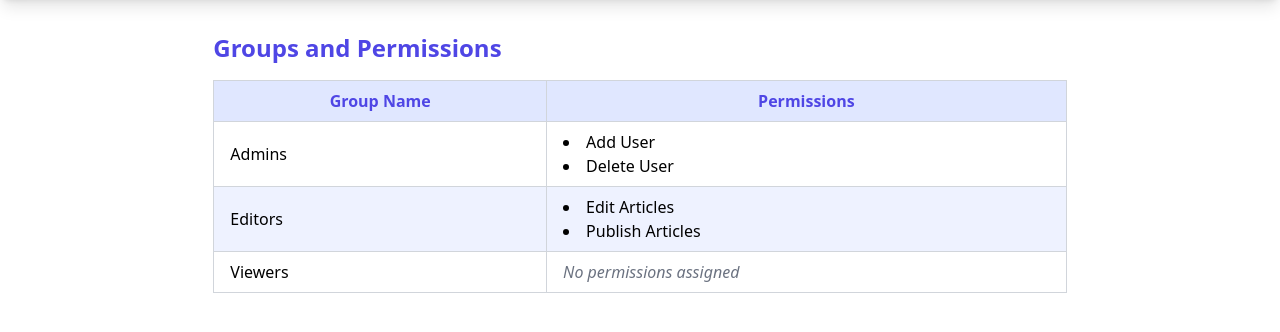
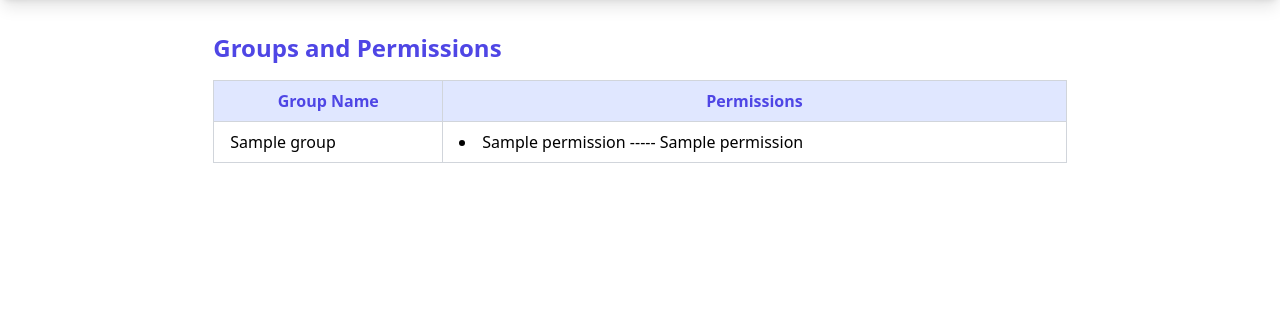
Before and after one commit to Shuvosarker4/event_management, a Django app: template events/templates/admin/group_list.html in a window 1280 px wide. Shown: the part 64-396 px from the top of the page. Run offline with Django 5.2, Linux system fonts and the light colour scheme; the template is opened without the code that fills it: most values are stand-ins (such as "Sample title", 1, 10 or a date in 2020).

Commit message:
RBAC fully implemented

```diff
--- a/events/templates/admin/group_list.html
+++ b/events/templates/admin/group_list.html
@@ -142,38 +142,23 @@
             </tr>
           </thead>
           <tbody>
-            <tr class="odd:bg-white even:bg-indigo-50">
+            {% for group in groups %}
+              <tr class="odd:bg-white even:bg-indigo-50">
               <td class="border border-gray-300 px-4 py-2 font-medium">
-                Admins
+               {{group.name}}
               </td>
               <td class="border border-gray-300 px-4 py-2">
                 <ul class="list-disc list-inside">
-                  <li>Add User</li>
-                  <li>Delete User</li>
+                  {% for permission in group.permissions.all %}
+                        <li>{{permission.name}} ----- {{permission.codename}}</li>
+                      {% empty %}
+                        <span class="text-gray-500 italic">No permissions assigned</span>
+                  {% endfor %}
+
                 </ul>
               </td>
             </tr>
-            <tr class="odd:bg-white even:bg-indigo-50">
-              <td class="border border-gray-300 px-4 py-2 font-medium">
-                Editors
-              </td>
-              <td class="border border-gray-300 px-4 py-2">
-                <ul class="list-disc list-inside">
-                  <li>Edit Articles</li>
-                  <li>Publish Articles</li>
-                </ul>
-              </td>
-            </tr>
-            <tr class="odd:bg-white even:bg-indigo-50">
-              <td class="border border-gray-300 px-4 py-2 font-medium">
-                Viewers
-              </td>
-              <td class="border border-gray-300 px-4 py-2">
-                <span class="text-gray-500 italic"
-                  >No permissions assigned</span
-                >
-              </td>
-            </tr>
+            {% endfor %}
           </tbody>
         </table>
       </div>
--- a/events/templates/create_event/create_event.html
+++ b/events/templates/create_event/create_event.html
@@ -100,7 +100,6 @@
                 <a href="{% url "create-category" %}">
                  <button class="bg-[#4F46E5] text-white px-3 py-2 rounded-md text-sm font-medium hover:bg-indigo-700">Create Category</button>
                 </a>
-
                 </div>
             <div>
     {% if messages %}
```
Also changed, not shown: events/signals.py (+8 -1 lines), events/views.py (+15 -21 lines).
